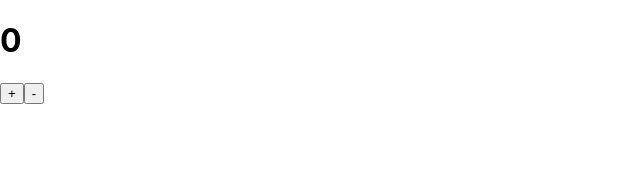
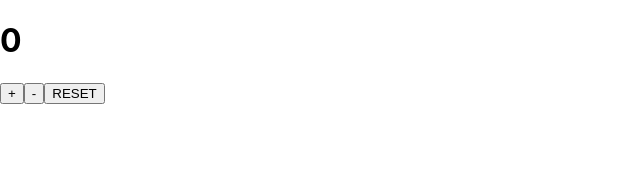
Before and after one commit to KrystianKaminski/react-redux-day2, a React (Create React App) app: page / in a window 1280 px wide. Shown: the top 173 px of the page, without its empty margins (0-640 px from the left). Built offline with nearby package versions, Linux system fonts and the light colour scheme.

Commit message:
Action reset

```diff
--- a/src/Counter.js
+++ b/src/Counter.js
@@ -1,6 +1,6 @@
 import React from 'react'
 import { connect } from 'react-redux'
-import { increment, decrement } from './state/counter'
+import { increment, decrement, reset } from './state/counter'
 
 const Counter = (props) => (
     <div>
@@ -17,6 +17,11 @@ const Counter = (props) => (
         >
             -
         </button>
+        <button
+            onClick={() => props.reset()}
+        >
+            RESET
+        </button>
     </div>
 )
 
@@ -27,7 +32,8 @@ const mapStateToProps = state => ({
 
 const mapDispatchToProps = dispatch => ({
     increment: () => dispatch(increment()),
-    decrement: () => dispatch(decrement())
+    decrement: () => dispatch(decrement()),
+    reset: () => dispatch(reset())
 })
 
 
--- a/src/state/counter.js
+++ b/src/state/counter.js
@@ -1,5 +1,6 @@
 const INC = 'counter/INC'
 const DEC = 'counter/DEC'
+const RESET = 'counter/RESET'
 
 const INITIAL_STATE = {
     number: 0
@@ -13,6 +14,10 @@ export const decrement = () => ({
     type: DEC
 })
 
+export const reset =  () => ({
+    type: RESET
+})
+
 
 export default (state = INITIAL_STATE, action) => {
     switch(action.type) {
@@ -24,6 +29,10 @@ export default (state = INITIAL_STATE, action) => {
             return {
                 number: state.number - 1
             }
+        case RESET:
+            return {
+                number: 0
+            }
         default:
             return state
     }
```
